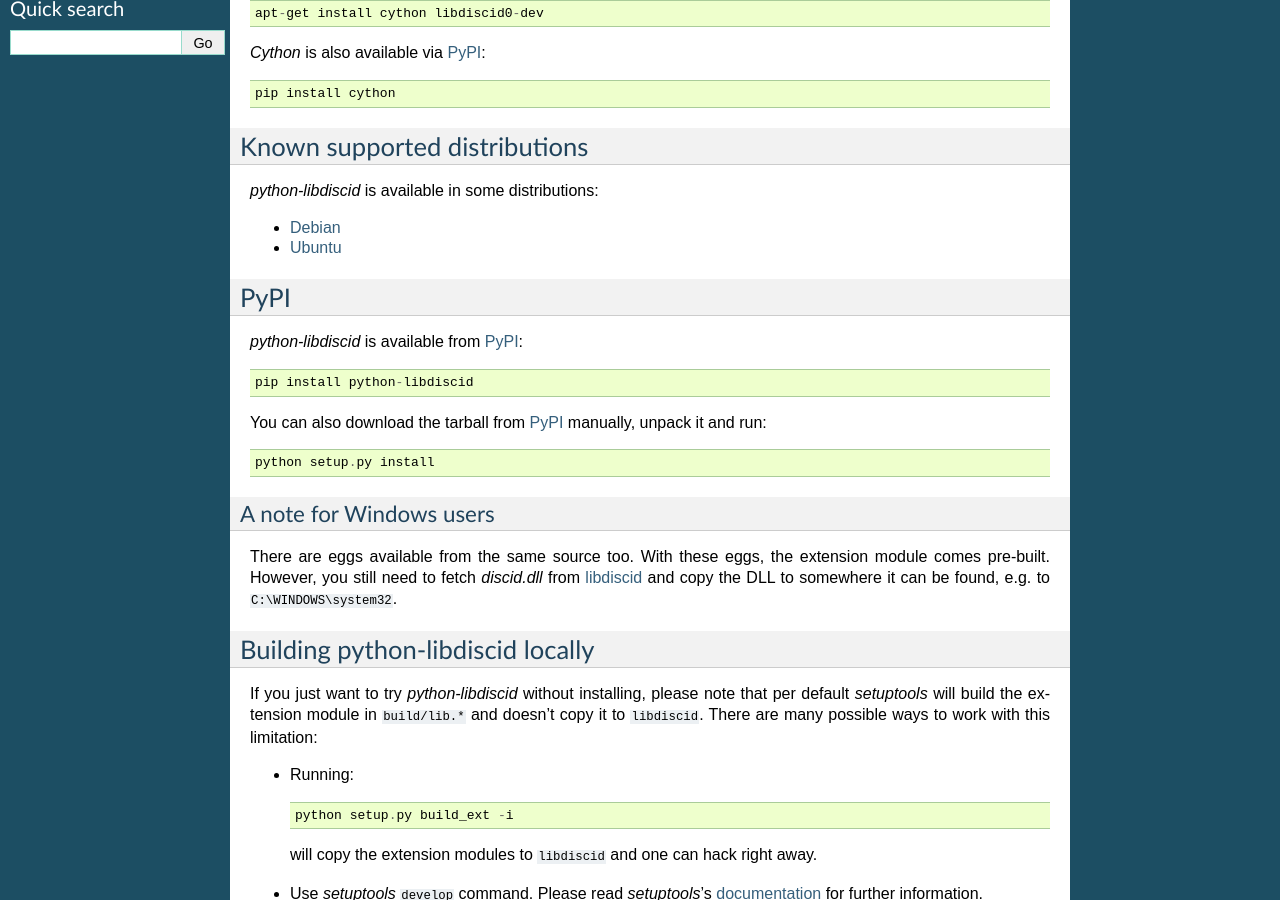
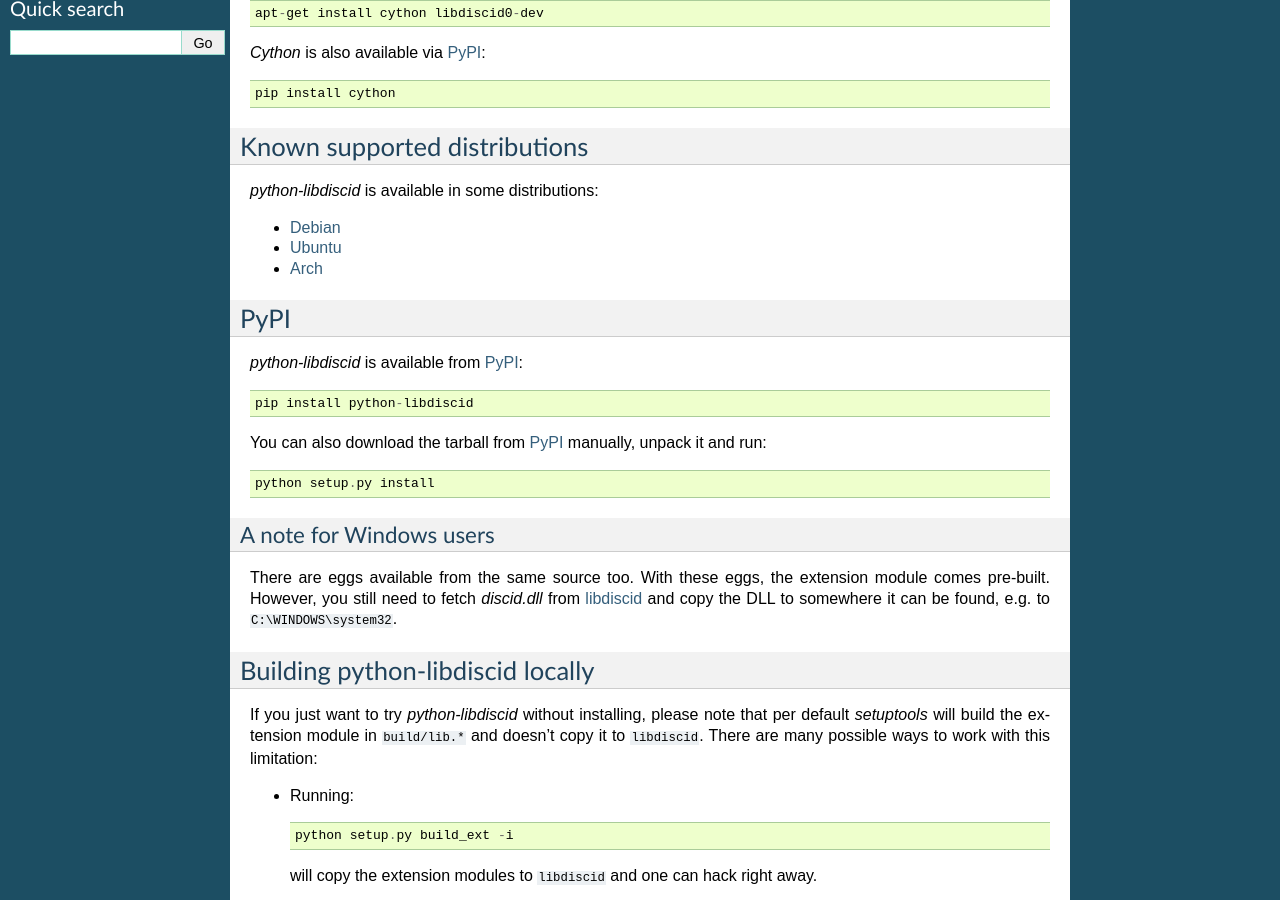
Before and after one commit to sebastinas/python-libdiscid, a Sphinx documentation site: the page built from docs/installation.rst, in a window 1280 px wide and 900 px high, scrolled down 338 px. Built offline with Sphinx 7.4.7, drawn with Linux system fonts in a browser that asks for light colours; the version number is read from the project's files by our own code.

Commit message:
Packages for Arch are available
Signed-off-by: Sebastian Ramacher <sebastian+dev@ramacher.at>

```diff
--- a/docs/installation.rst
+++ b/docs/installation.rst
@@ -31,6 +31,7 @@ Known supported distributions
 
 * `Debian <http://packages.debian.org/en/source/sid/python-libdiscid>`_
 * `Ubuntu <https://launchpad.net/ubuntu/+source/python-libdiscid>`_
+* `Arch <https://aur.archlinux.org/packages/python-libdiscid>`_
 
 PyPI
 ^^^^
```
